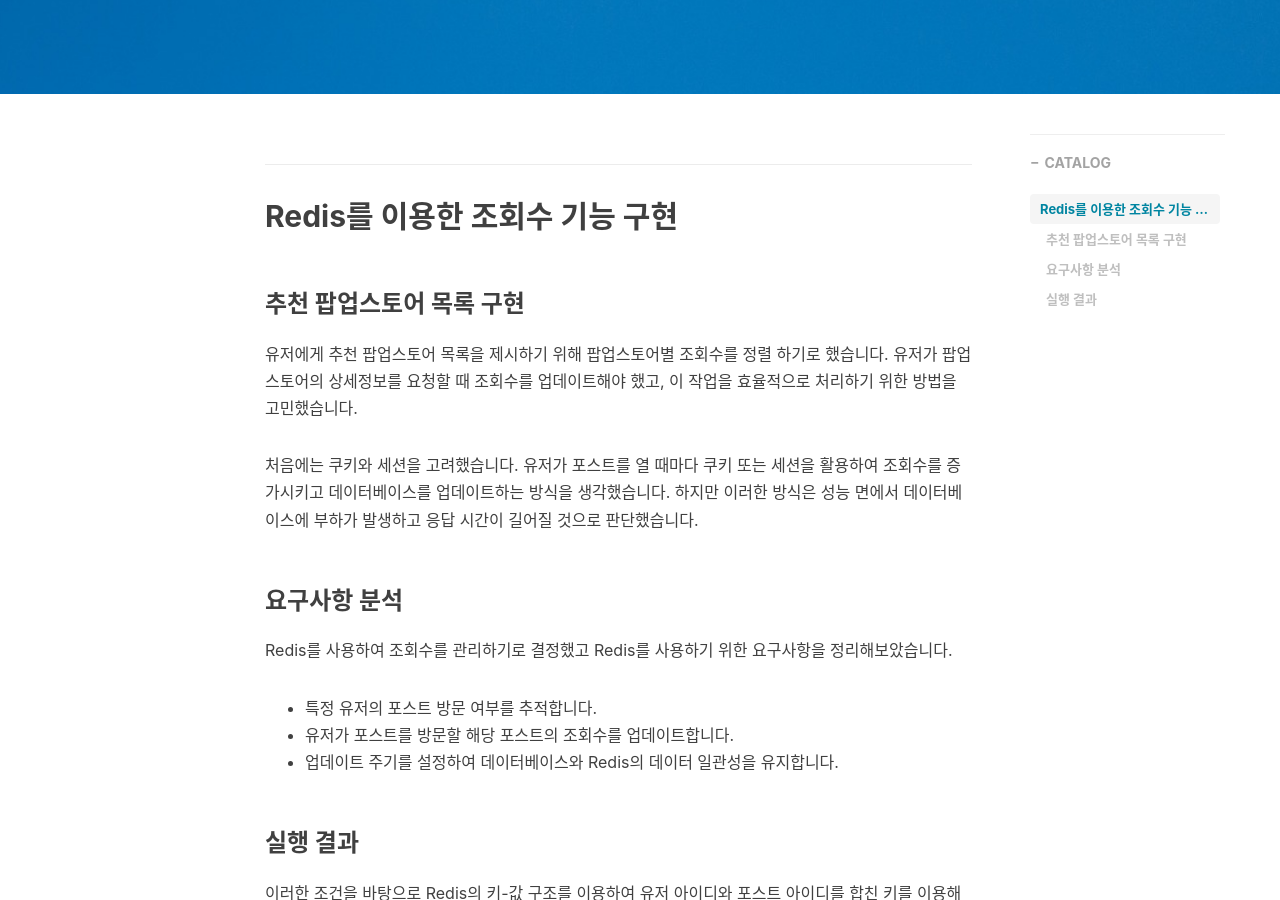
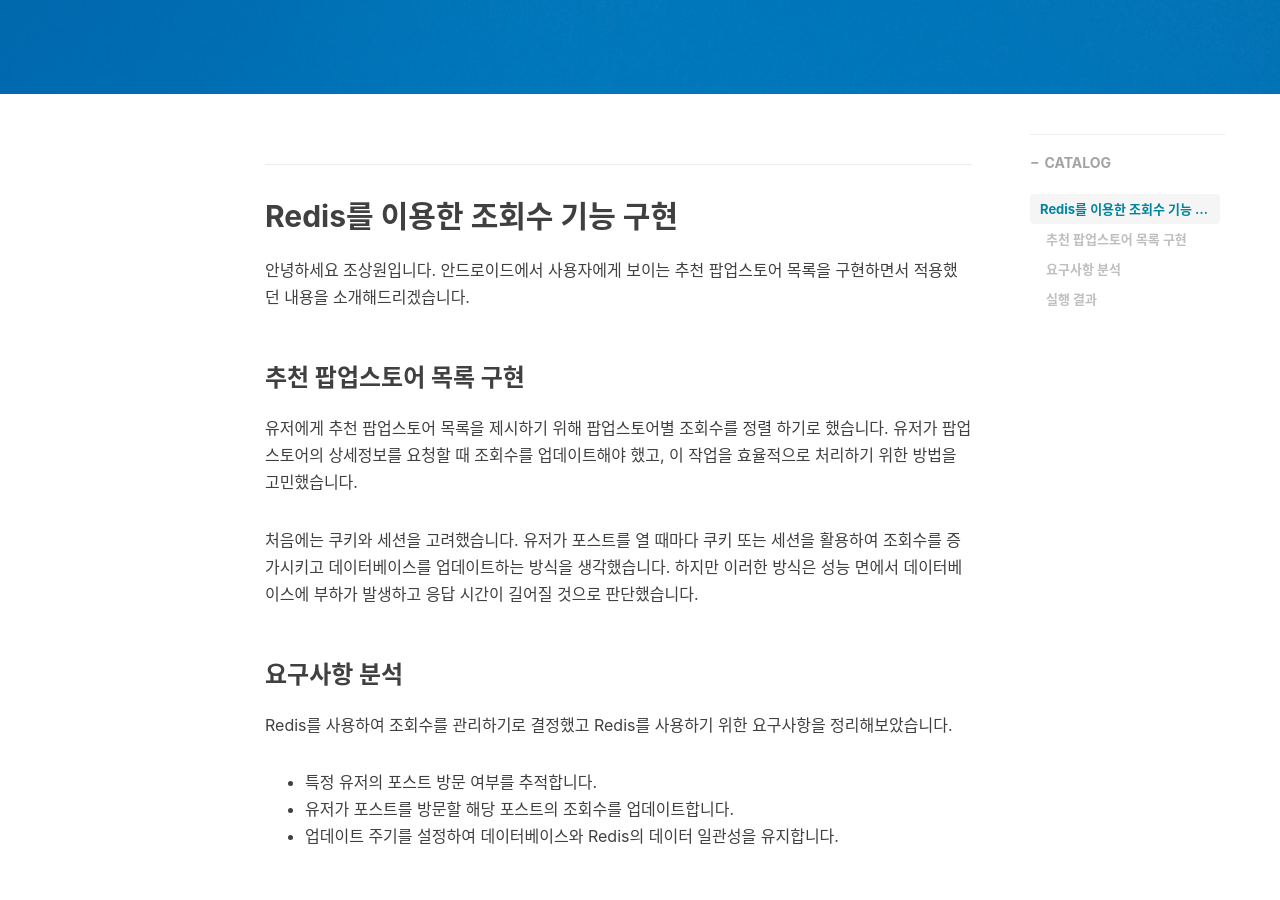
Before and after one commit to bone-stew/bone-stew.github.io, a Jekyll site: the page built from _posts/2023-09-03-popupstore-views.md, in a window 1280 px wide and 900 px high, scrolled down 423 px. Built offline with Jekyll 4.4.1, drawn with Linux system fonts in a browser that asks for light colours; nearby versions of some CDN libraries; comment, search, counter and statistics services are not loaded.

Commit message:
Redis를 이용한 조회수 기능 구현에 자기소개 추가

```diff
--- a/_posts/2023-09-03-popupstore-views.md
+++ b/_posts/2023-09-03-popupstore-views.md
@@ -10,6 +10,7 @@
 ---
 
 ## **Redis를 이용한 조회수 기능 구현**
+안녕하세요 조상원입니다. 안드로이드에서 사용자에게 보이는 추천 팝업스토어 목록을 구현하면서 적용했던 내용을 소개해드리겠습니다.
 
 ### 추천 팝업스토어 목록 구현
 유저에게 추천 팝업스토어 목록을 제시하기 위해 팝업스토어별 조회수를 정렬 하기로 했습니다. 유저가 팝업스토어의 상세정보를 요청할 때 조회수를 업데이트해야 했고, 이 작업을 효율적으로 처리하기 위한 방법을 고민했습니다.
```
